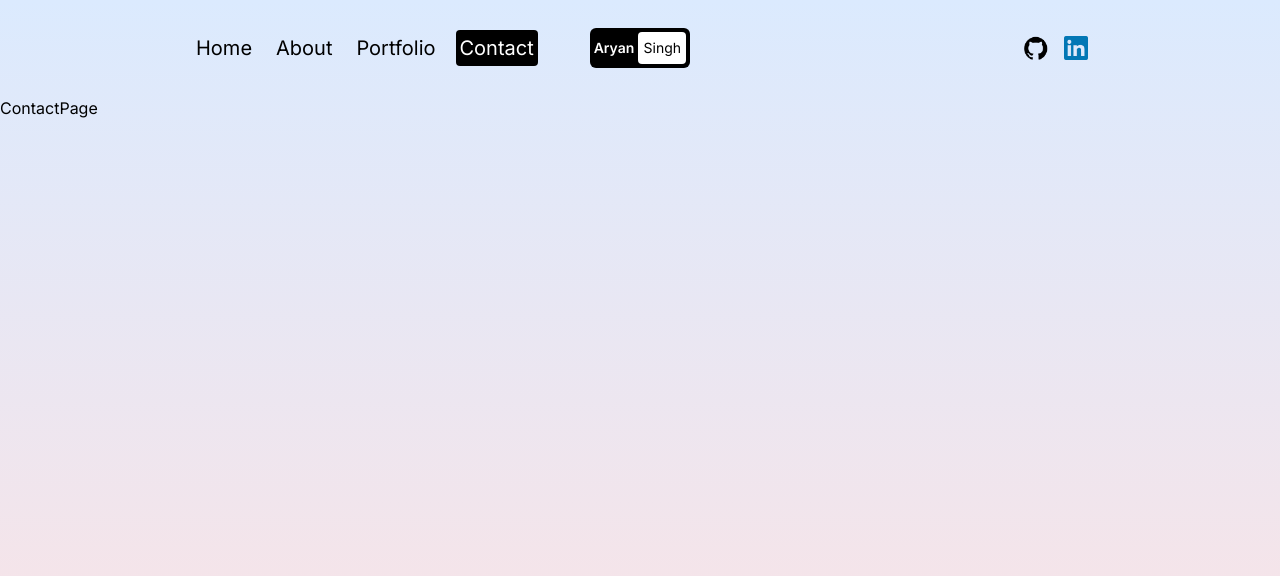
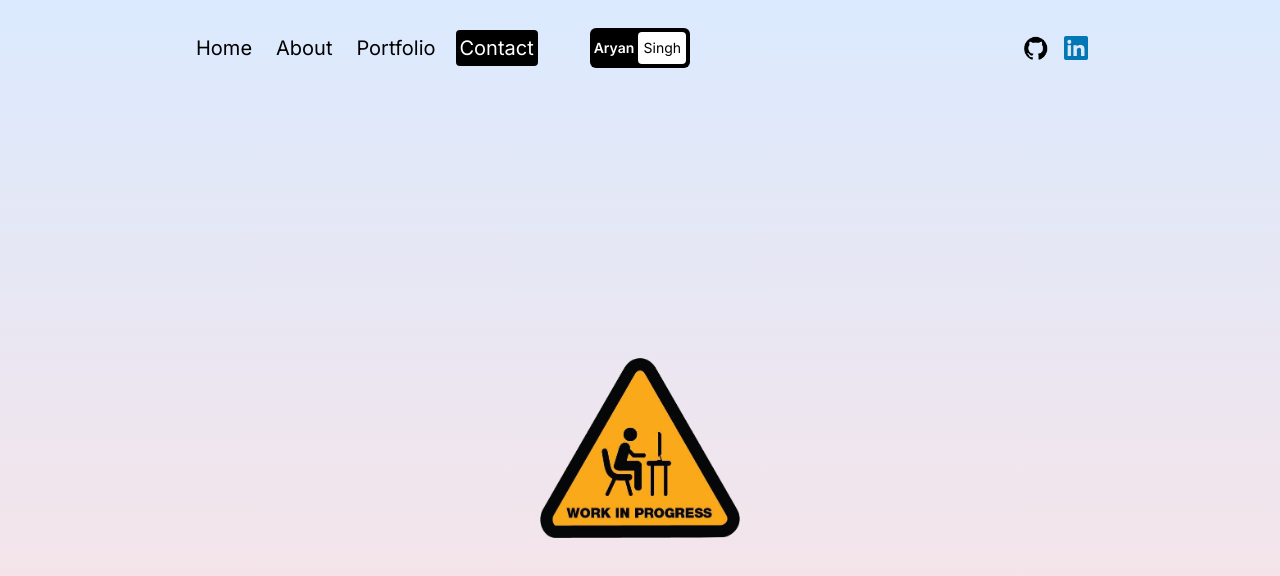
Before and after one commit to singhcoderX/portfolio, a Next.js app: page /contact in a window 1280 px wide. Shown: the top 576 px of the page. Built offline with nearby package versions, Linux system fonts and the light colour scheme.

Commit message:
added Work in Progress page

```diff
--- a/src/app/contact/page.jsx
+++ b/src/app/contact/page.jsx
@@ -1,8 +1,14 @@
 import React from "react";
 import PageWrapper from "../../components/pageWrapper";
+import WorkInProgress from "../../components/workInProgress";
 
 const ContactPage = () => {
-  return <PageWrapper>ContactPage</PageWrapper>;
+  return (
+    <PageWrapper>
+      {" "}
+      <WorkInProgress />
+    </PageWrapper>
+  );
 };
 
 export default ContactPage;
--- a/src/app/portfolio/page.jsx
+++ b/src/app/portfolio/page.jsx
@@ -1,8 +1,13 @@
 import React from "react";
 import PageWrapper from "../../components/pageWrapper";
+import WorkInProgress from "../../components/workInProgress";
 
 const PortfolioPage = () => {
-  return <PageWrapper>PortfolioPage</PageWrapper>;
+  return (
+    <PageWrapper>
+      <WorkInProgress />
+    </PageWrapper>
+  );
 };
 
 export default PortfolioPage;
--- /dev/null
+++ b/src/components/workInProgress.jsx
@@ -0,0 +1,18 @@
+import React from "react";
+import Image from "next/image";
+
+const WorkInProgress = () => {
+  return (
+    <div className="h-full w-full flex justify-center">
+      <Image
+        src={"workInProgress.png"}
+        alt=""
+        width={200}
+        height={200}
+        className="object-contain"
+      />
+    </div>
+  );
+};
+
+export default WorkInProgress;
```
Also changed, not shown: public/workInProgress.png (added), 1 other file (tests, documents, lock files or other folders).
